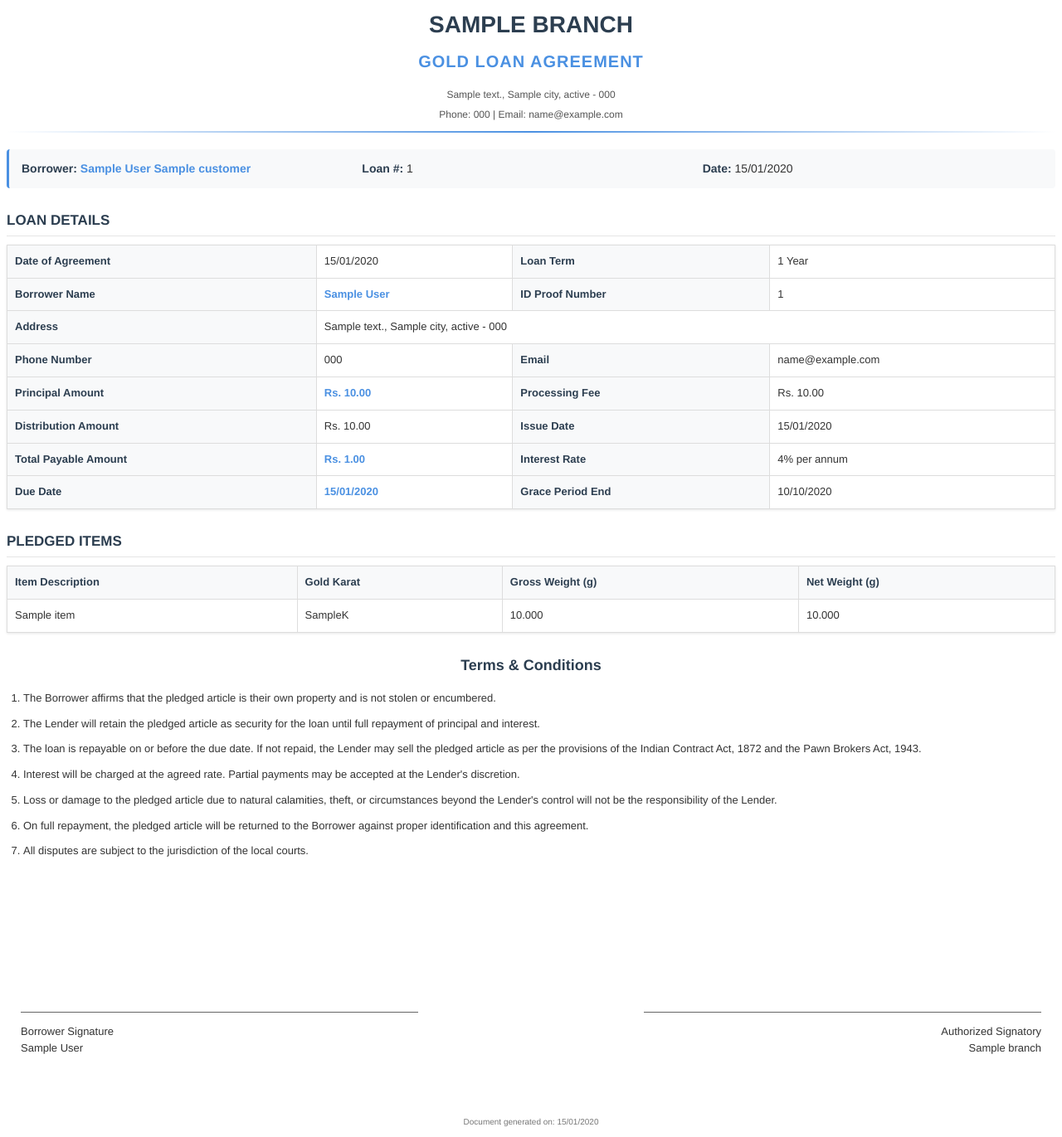
After one commit to sambathkumar0212/pawnshop, a Django app: template transactions/templates/transactions/loan_document_pdf.html in a window 1280 px wide. The commit adds this page. Shown: the whole page at 83% size. Run offline with Django 5.2, Linux system fonts and the light colour scheme; the template is opened without the code that fills it: most values are stand-ins (such as "Sample title", 1, 10 or a date in 2020).

Commit message:
loan document download option added

```diff
--- a/transactions/templates/transactions/loan_detail.html
+++ b/transactions/templates/transactions/loan_detail.html
@@ -19,6 +19,9 @@
                     </nav>
                 </div>
                 <div class="btn-group">
+                    <a href="{% url 'loan_document' loan.loan_number %}" class="btn btn-secondary" target="_blank">
+                        <i class="fas fa-file-pdf me-2"></i>Download Agreement
+                    </a>
                     {% if loan.status == 'active' %}
                         <a href="{% url 'payment_create' loan.loan_number %}" class="btn btn-success">
                             <i class="fas fa-dollar-sign me-2"></i>Make Payment
--- /dev/null
+++ b/transactions/templates/transactions/loan_document_pdf.html
@@ -0,0 +1,322 @@
+<!DOCTYPE html>
+{% load loan_tags %}
+<html>
+<head>
+    <meta charset="utf-8">
+    <title>Loan Agreement - {{ loan.loan_number }}</title>
+    <style>
+        @page {
+            size: a4 portrait;
+            margin: 1.8cm;
+        }
+        body {
+            font-family: 'Helvetica Neue', Helvetica, Arial, sans-serif;
+            font-size: 13px; /* Increased from 12px */
+            line-height: 1.6;
+            color: #333333;
+        }
+        .document-header {
+            display: flex;
+            margin-bottom: 30px;
+        }
+        .logo-section {
+            width: 100%;
+            text-align: center;
+        }
+        .header-title {
+            font-size: 28px; /* Increased from 24px */
+            font-weight: 700;
+            color: #2c3e50;
+            margin-bottom: 5px;
+            text-transform: uppercase;
+        }
+        .header-subtitle {
+            font-size: 20px; /* Increased from 18px */
+            color: #4a90e2;
+            margin: 5px 0 15px 0;
+            font-weight: 600;
+            letter-spacing: 1px;
+        }
+        .header-address {
+            font-size: 12px; /* Increased from 11px */
+            color: #555;
+            margin-bottom: 5px;
+        }
+        .header-contact {
+            font-size: 12px; /* Increased from 11px */
+            color: #555;
+        }
+        .document-divider {
+            height: 2px;
+            background: linear-gradient(to right, #fff, #4a90e2, #fff);
+            margin: 10px 0 20px 0;
+        }
+        .customer-info {
+            background-color: #f8f9fa;
+            padding: 12px 15px;
+            border-radius: 4px;
+            margin-bottom: 25px;
+            border-left: 3px solid #4a90e2;
+            font-size: 14px; /* Increased from 13px */
+            display: flex;
+            justify-content: space-between;
+        }
+        .customer-data {
+            flex: 1;
+        }
+        .customer-label {
+            font-weight: 600;
+            color: #2c3e50;
+        }
+        .section {
+            margin-bottom: 25px;
+        }
+        .section-title {
+            font-size: 17px; /* Increased from 16px */
+            font-weight: 600;
+            margin-bottom: 10px;
+            color: #2c3e50;
+            padding-bottom: 5px;
+            border-bottom: 1px solid #e5e5e5;
+        }
+        .loan-details {
+            width: 100%;
+            border-collapse: collapse;
+            margin-bottom: 15px;
+            box-shadow: 0 1px 3px rgba(0,0,0,0.1);
+        }
+        .loan-details th, .loan-details td {
+            padding: 9px; /* Increased from 8px */
+            border: 1px solid #ddd;
+            text-align: left;
+            font-size: 13px; /* Added explicit font size */
+        }
+        .loan-details th {
+            background-color: #f8f9fa;
+            font-weight: 600;
+            color: #2c3e50;
+        }
+        .items-table {
+            width: 100%;
+            border-collapse: collapse;
+            margin-bottom: 15px;
+            box-shadow: 0 1px 3px rgba(0,0,0,0.1);
+        }
+        .items-table th, .items-table td {
+            padding: 9px; /* Increased from 8px */
+            border: 1px solid #ddd;
+            text-align: left;
+            font-size: 13px; /* Added explicit font size */
+        }
+        .items-table th {
+            background-color: #f8f9fa;
+            font-weight: 600;
+            color: #2c3e50;
+        }
+        .items-table tr:nth-child(even) {
+            background-color: #f9f9f9;
+        }
+        .terms {
+            font-size: 13px; /* Increased from 12px */
+            margin-top: 25px;
+            line-height: 1.6;
+        }
+        .term-title {
+            font-weight: 700;
+            margin-bottom: 15px;
+            color: #2c3e50;
+            font-size: 18px; /* Increased from 15px */
+            text-align: center;
+        }
+        .terms ol {
+            padding-left: 20px;
+        }
+        .terms ol li {
+            margin-bottom: 10px; /* Increased from 8px */
+        }
+        .signatures {
+            margin-top: 40px;
+        }
+        .signatures-table {
+            width: 100%;
+        }
+        .signatures-table td {
+            width: 50%;
+            vertical-align: top;
+            padding: 15px;
+            font-size: 13px; /* Added explicit font size */
+        }
+        .signature-line {
+            border-top: 1px solid #666;
+            margin-top: 50px;
+            margin-bottom: 8px;
+            width: 80%;
+        }
+        .borrower-signature {
+            text-align: left;
+        }
+        .authorized-signature {
+            text-align: right;
+        }
+        .authorized-signature .signature-line {
+            margin-left: auto; /* Move line to the right */
+        }
+        .footer {
+            margin-top: 40px;
+            font-size: 10px; /* Increased from 9px */
+            text-align: center;
+            color: #777;
+        }
+        .highlight {
+            color: #4a90e2;
+            font-weight: 600;
+        }
+    </style>
+</head>
+<body>
+    <!-- New improved header design -->
+    <div class="logo-section">
+        <div class="header-title">{{ branch.name }}</div>
+        <div class="header-subtitle">GOLD LOAN AGREEMENT</div>
+        <div class="header-address">{{ branch.address }}, {{ branch.city }}, {{ branch.state }} - {{ branch.pin_code }}</div>
+        <div class="header-contact">Phone: {{ branch.phone }} | Email: {{ branch.email }}</div>
+    </div>
+
+    <div class="document-divider"></div>
+
+    <div class="customer-info">
+        <div class="customer-data">
+            <span class="customer-label">Borrower:</span> <span class="highlight">{{ customer.first_name }} {{ customer.last_name }} {{ customer.middle_name }}</span>
+        </div>
+        <div class="customer-data">
+            <span class="customer-label">Loan #:</span> {{ loan.loan_number }}
+        </div>
+        <div class="customer-data">
+            <span class="customer-label">Date:</span> {{ loan.issue_date|date:"d/m/Y" }}
+        </div>
+    </div>
+
+    <div class="section">
+        <div class="section-title">LOAN DETAILS</div>
+        <table class="loan-details">
+            <tr>
+                <th>Date of Agreement</th>
+                <td>{{ loan.issue_date|date:"d/m/Y" }}</td>
+                <th>Loan Term</th>
+                <td>1 Year</td>
+            </tr>
+            <tr>
+                <th>Borrower Name</th>
+                <td class="highlight">{{ customer.first_name }} {{ customer.last_name }}</td>
+                <th>ID Proof Number</th>
+                <td>{{ customer.id_number }}</td>
+            </tr>
+            <tr>
+                <th>Address</th>
+                <td colspan="3">{{ customer.address }}, {{ customer.city }}, {{ customer.state }} - {{ customer.pin_code }}</td>
+            </tr>
+            <tr>
+                <th>Phone Number</th>
+                <td>{{ customer.phone }}</td>
+                <th>Email</th>
+                <td>{{ customer.email }}</td>
+            </tr>
+            <tr>
+                <th>Principal Amount</th>
+                <td class="highlight">Rs. {{ loan.principal_amount|floatformat:2 }}</td>
+                <th>Processing Fee</th>
+                <td>Rs. {{ loan.processing_fee|floatformat:2 }}</td>
+            </tr>
+            <tr>
+                <th>Distribution Amount</th>
+                <td>Rs. {{ loan.distribution_amount|floatformat:2 }}</td>
+                <th>Issue Date</th>
+                <td>{{ loan.issue_date|date:"d/m/Y" }}</td>
+            </tr>
+            <tr>
+                <th>Total Payable Amount</th>
+                <td class="highlight">Rs. {{ loan.total_payable|floatformat:2 }}</td>
+                <th>Interest Rate</th>
+                <td>{{ loan.interest_rate }}% per annum</td>
+            </tr>
+            <tr>
+                <th>Due Date</th>
+                <td class="highlight">{{ loan.due_date|date:"d/m/Y" }}</td>
+                <th>Grace Period End</th>
+                <td>{{ loan.grace_period_end|date:"d/m/Y" }}</td>
+            </tr>
+        </table>
+    </div>
+
+    <div class="section">
+        <div class="section-title">PLEDGED ITEMS</div>
+        <table class="items-table">
+            <thead>
+                <tr>
+                    <th>Item Description</th>
+                    <th>Gold Karat</th>
+                    <th>Gross Weight (g)</th>
+                    <th>Net Weight (g)</th>
+                </tr>
+            </thead>
+            <tbody>
+                {% for item in loan_items %}
+                <tr>
+                    <td>{{ item.item.name }}</td>
+                    <td>{{ item.gold_karat }}K</td>
+                    <td>{{ item.gross_weight|floatformat:3 }}</td>
+                    <td>{{ item.net_weight|floatformat:3 }}</td>
+                </tr>
+                {% endfor %}
+            </tbody>
+        </table>
+    </div>
+
+    <div class="terms">
+        <div class="term-title">Terms & Conditions</div>
+
+        <ol>
+            <li>The Borrower affirms that the pledged article is their own property and is not stolen or encumbered.</li>
+
+            <li>The Lender will retain the pledged article as security for the loan until full repayment of principal
+and interest.</li>
+
+            <li>The loan is repayable on or before the due date. If not repaid, the Lender may sell the pledged
+article as per the provisions of the Indian Contract Act, 1872 and the Pawn Brokers Act, 1943.</li>
+
+            <li>Interest will be charged at the agreed rate. Partial payments may be accepted at the Lender's
+discretion.</li>
+
+            <li>Loss or damage to the pledged article due to natural calamities, theft, or circumstances beyond the
+Lender's control will not be the responsibility of the Lender.</li>
+
+            <li>On full repayment, the pledged article will be returned to the Borrower against proper identification
+and this agreement.</li>
+
+            <li>All disputes are subject to the jurisdiction of the local courts.</li>
+        </ol>
+        <br><br><br>
+    </div>
+
+    <div class="signatures">
+        <table class="signatures-table">
+            <tr>
+                <td class="borrower-signature">
+                    <div class="signature-line"></div>
+                    <p>Borrower Signature<br>
+                    {{ customer.first_name }} {{ customer.last_name }}</p>
+                </td>
+                <td class="authorized-signature">
+                    <div class="signature-line"></div>
+                    <p>Authorized Signatory<br>
+                    {{ branch.name }}</p>
+                </td>
+            </tr>
+        </table>
+    </div>
+
+    <div class="footer">
+        <p>Document generated on: {{ date_today|date:"d/m/Y" }}</p>
+    </div>
+</body>
+</html>
--- a/transactions/templatetags/__init__.py
+++ b/transactions/templatetags/__init__.py
@@ -0,0 +1 @@
+# This file is intentionally empty to make the directory a Python package
--- a/transactions/urls.py
+++ b/transactions/urls.py
@@ -10,6 +10,7 @@ urlpatterns = [
     path('loans/<str:loan_number>/payment/', views.PaymentCreateView.as_view(), name='payment_create'),
     path('loans/<str:loan_number>/extend/', views.LoanExtensionCreateView.as_view(), name='loan_extend'),
     path('loans/<str:loan_number>/foreclose/', views.LoanForecloseView.as_view(), name='loan_foreclose'),
+    path('loans/<str:loan_number>/document/', views.LoanDocumentView.as_view(), name='loan_document'),
 
     # Payments
     path('payments/', views.PaymentListView.as_view(), name='payment_list'),
```
Also changed, not shown: transactions/templates/transactions/loan_foreclose_form.html (added, +94 -0 lines), transactions/templates/transactions/loan_list.html (+6 -5 lines), transactions/templatetags/loan_filters.py (added, +14 -0 lines), transactions/templatetags/loan_tags.py (+11 -0 lines), transactions/views.py (+123 -9 lines).
